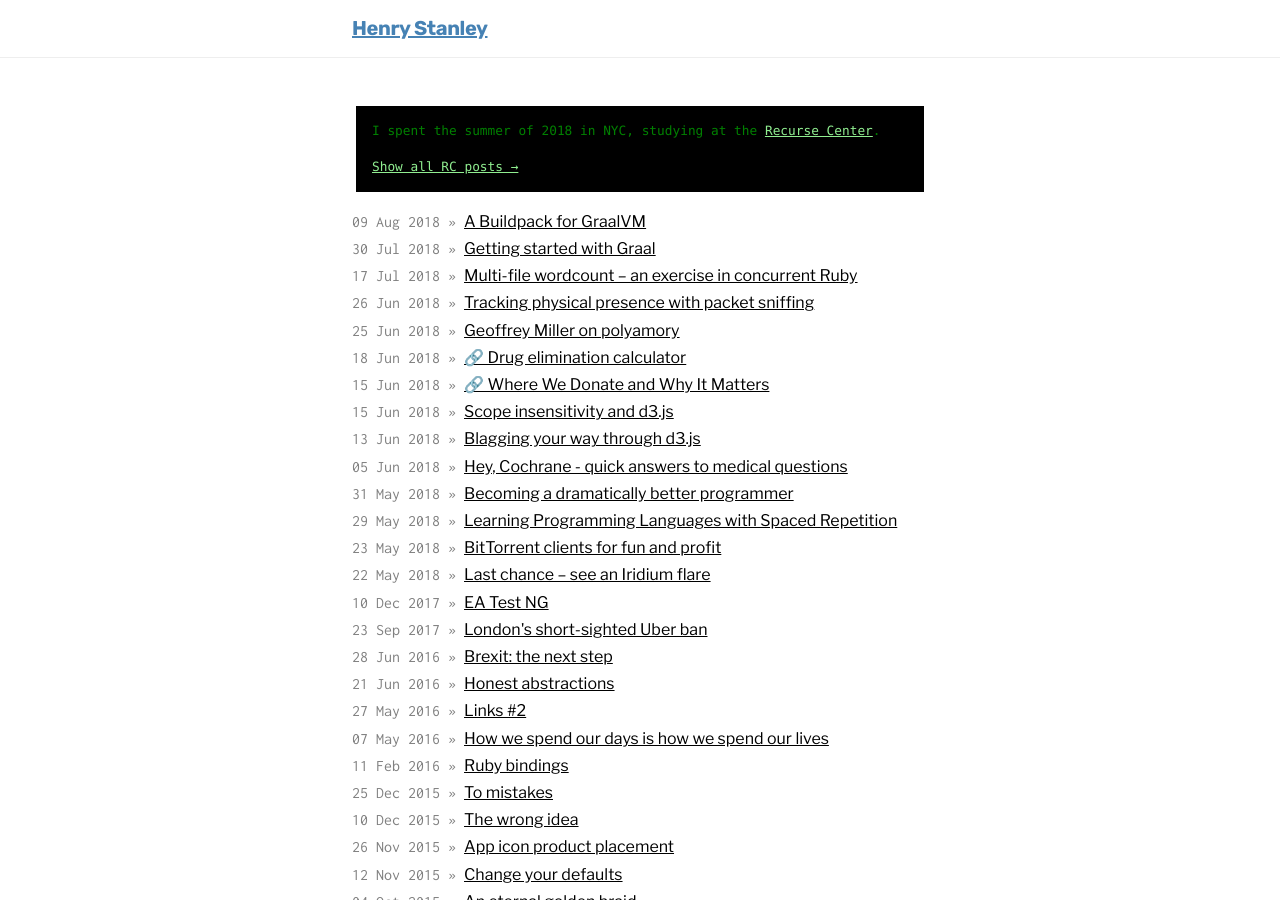
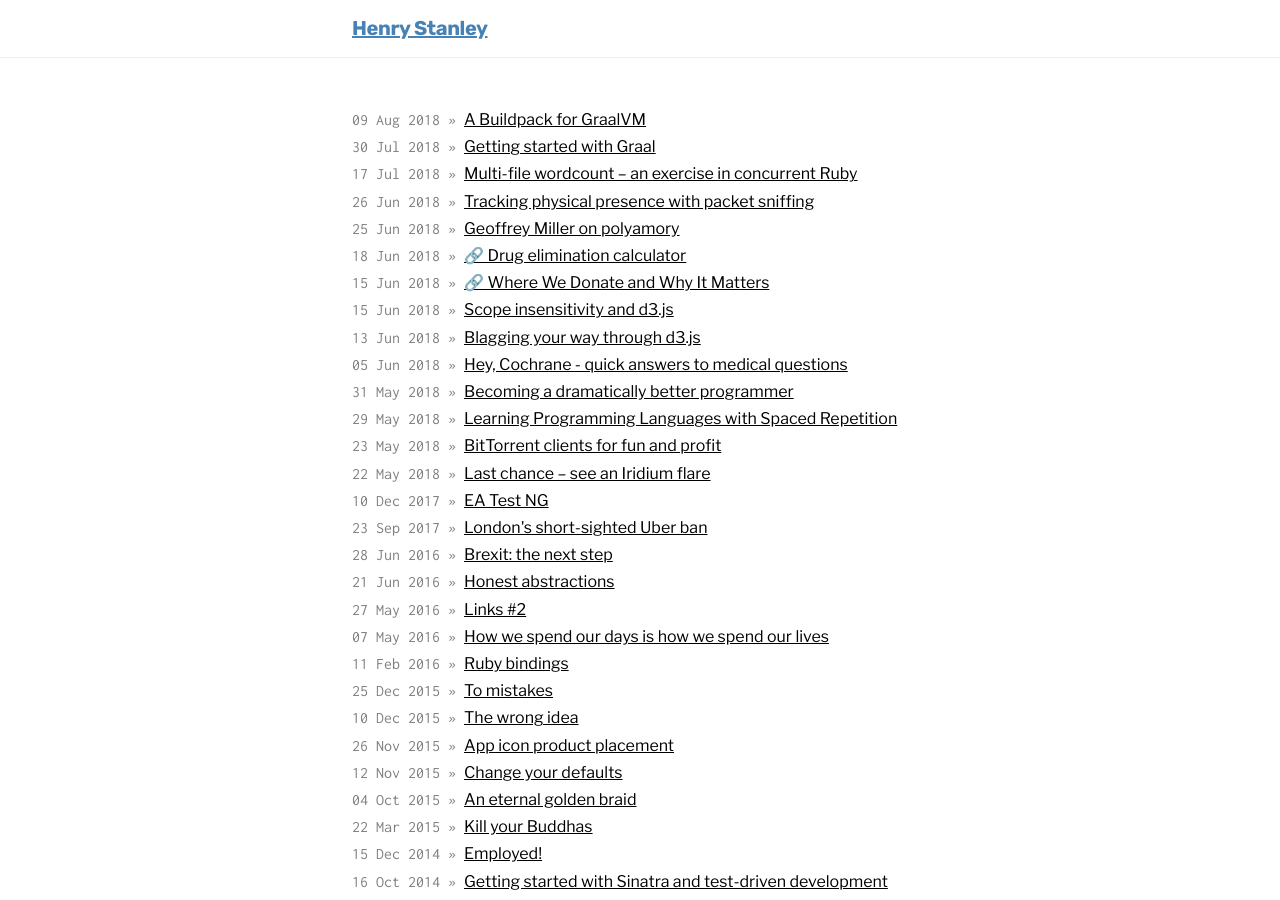
Before and after one commit to henryaj/blog-old, a Jekyll site: the page built from index.html, in a window 1280 px wide and 900 px high. Built offline with Jekyll 4.4.1, drawn with Linux system fonts in a browser that asks for light colours; the list of posts is cut into pages by our own code.

Commit message:
remove RC box

```diff
--- a/index.html
+++ b/index.html
@@ -4,12 +4,6 @@
 ---
 
 <div id="home">
-  <div style="padding-left:0.25em; padding-right:0.25em;">
-    <pre style="background-color:black;color:green;">I spent the summer of 2018 in NYC, studying at the <a style="color:lightgreen;" href="https://recurse.com">Recurse Center</a>.
-
-<a href="https://recurse.henrystanley.com" style="color:lightgreen;">Show all RC posts →</a></pre>
-  </div>
-
   <ul class="posts">
       {% for post in site.posts %}
         {% if post.categories.size == 0 %}
```
